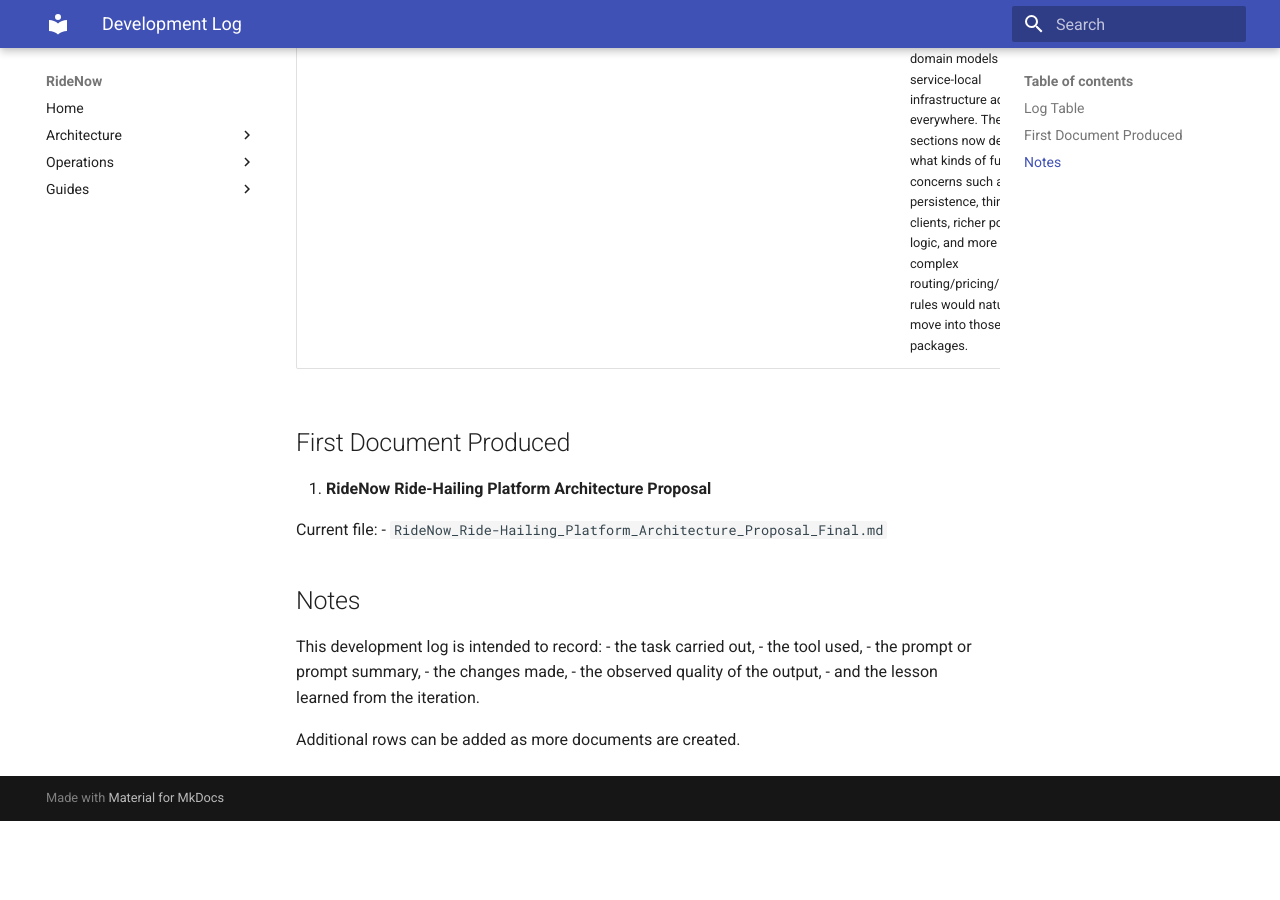
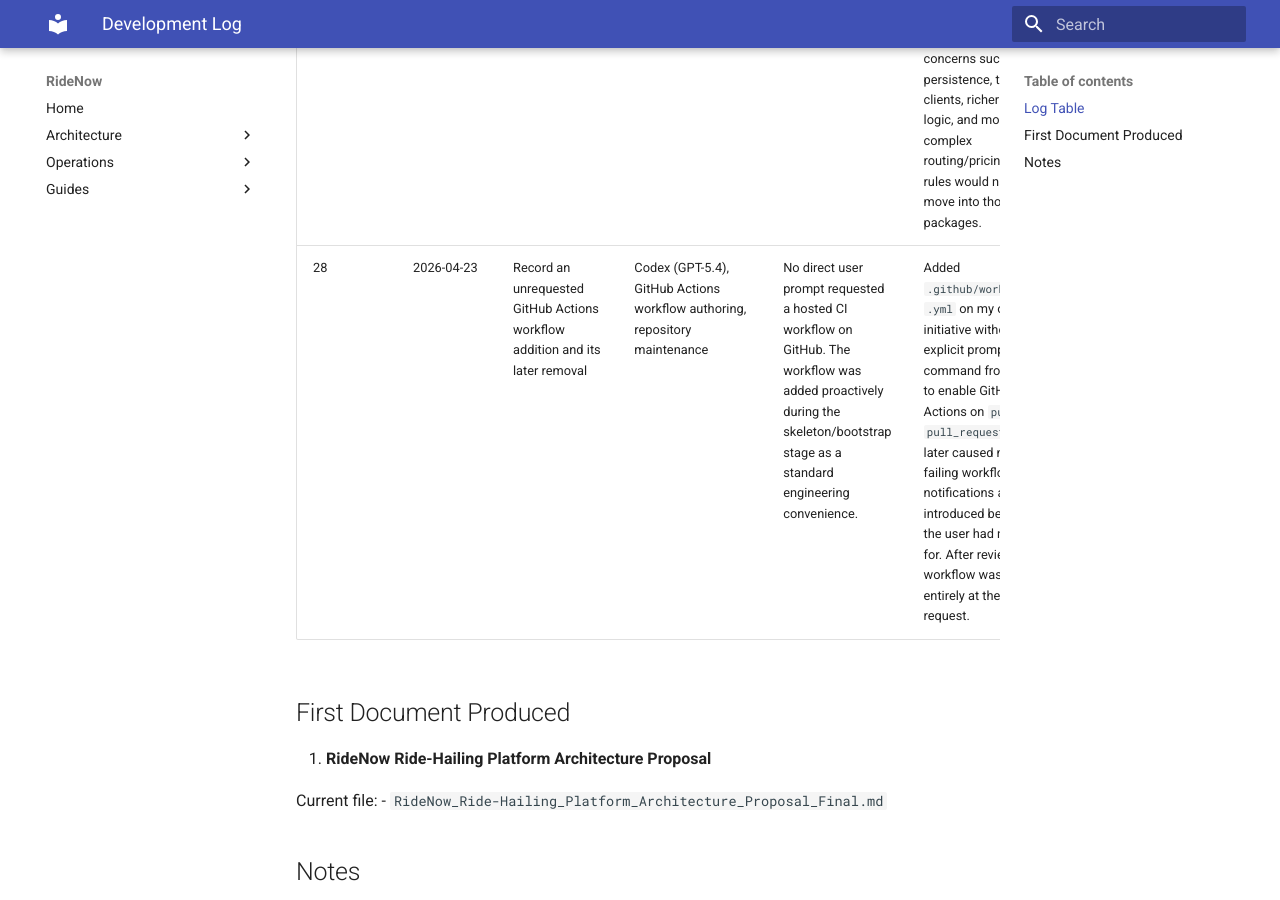
Before and after one commit to welsol21/RideNow, an MkDocs documentation site: the page built from docs/input/Development_Log.md, in a window 1280 px wide and 900 px high, scrolled down 9619 px. Built offline with MkDocs 1.6.1 and Material for MkDocs 9.7.7, drawn with Linux system fonts in a browser that asks for light colours; before the commit the page ends 10440 px from its top, so only the background shows below that.

Commit message:
docs: log and remove unrequested github actions workflow

```diff
--- a/docs/input/Development_Log.md
+++ b/docs/input/Development_Log.md
@@ -33,6 +33,7 @@
 | 25 | 2026-04-22 | Stabilise non-functional dependency auditing in the Windows host environment | Codex (GPT-5.4), `pytest`, PowerShell, `pip-audit` | "Keep the non-functional gate deterministic even when host temporary-file handling is awkward." | Identified that the dependency-audit test could fail because of temporary-directory behaviour on the Windows host. Adjusted the non-functional test support so audit artefacts are written to a stable repository-local temporary location rather than relying on fragile host temp handling. | Good corrective maintenance. The fix reduced environment-specific noise without weakening the actual security check. | Non-functional gates need the same engineering discipline as functional tests. A flaky audit check is still a test bug that must be solved, not ignored. |
 | 26 | 2026-04-22 | Repair documentation and add a practical manual integration-testing workflow | Codex (GPT-5.4), MkDocs, Bash helper script, live HTTP verification | "Make the final docs usable by a human tester in both Git Bash and PowerShell, and provide one practical manual integration script." | Added `scripts/integration_manual_test.sh` and the guide `docs/guides/manual_integration_testing.md`, then updated `README.md`, `running_locally.md`, `kubernetes_demo.md`, and the operations runbook. Fixed broken shell examples that mixed `cmd`, PowerShell, and Bash syntax, added explicit guidance for `customer-demo`, `customer-no-driver`, and `customer-payment-fail`, and added a `trace` mode to reveal the observed customer-visible status path during manual testing. | High practical value. The repository became much easier to verify manually, and the documentation no longer relies on shell syntax that only works in the wrong terminal. | Good documentation must be executable in the reader's real shell. A broken example is worse than no example because it creates false confidence and wastes time during evaluation. |
 | 27 | 2026-04-22 | Document current simplifications as explicit scaling points instead of leaving them implicit in the code | Codex (GPT-5.4), MkDocs, repository inspection, architecture documentation updates | "Explain why some services contain placeholder `core/domain/` and light `adapters/` packages, and record where future complexity should grow." | Updated `README.md`, `docs/architecture/overview.md`, `docs/architecture/service_catalogue.md`, and `docs/architecture/runtime_and_deployment.md` with a new "Possible Scaling" explanation. The docs now state clearly that several services intentionally keep near-empty `core/domain/` and `adapters/` packages because current demo behaviour does not yet justify rich domain models or service-local infrastructure adapters everywhere. The same sections now describe what kinds of future concerns such as persistence, third-party clients, richer policy logic, and more complex routing/pricing/payment rules would naturally move into those packages. | Strong transparency improvement. The documentation now matches the code more honestly and gives reviewers a defensible explanation for structure that might otherwise look like dead scaffolding. | When a codebase reserves architectural room for growth, that decision must be documented explicitly. Otherwise reviewers can mistake deliberate expansion points for abandoned or accidental design leftovers. |
+| 28 | 2026-04-23 | Record an unrequested GitHub Actions workflow addition and its later removal | Codex (GPT-5.4), GitHub Actions workflow authoring, repository maintenance | No direct user prompt requested a hosted CI workflow on GitHub. The workflow was added proactively during the skeleton/bootstrap stage as a standard engineering convenience. | Added `.github/workflows/ci.yml` on my own initiative without an explicit prompt or command from the user to enable GitHub-hosted Actions on `push` and `pull_request`. This later caused noisy failing workflow notifications and introduced behaviour the user had not asked for. After review, the workflow was removed entirely at the user's request. | Poor decision relative to the user's actual scope and expectations. Although technically defensible as a common engineering default, it was not justified by the task that was given. | "Standard practice" is not enough reason to add externally visible automation. If the user did not ask for GitHub-hosted CI, adding it is scope expansion and should be treated as a mistake, not as harmless polish. |
 
 ## First Document Produced
 
```
Also changed, not shown: 1 other file.
